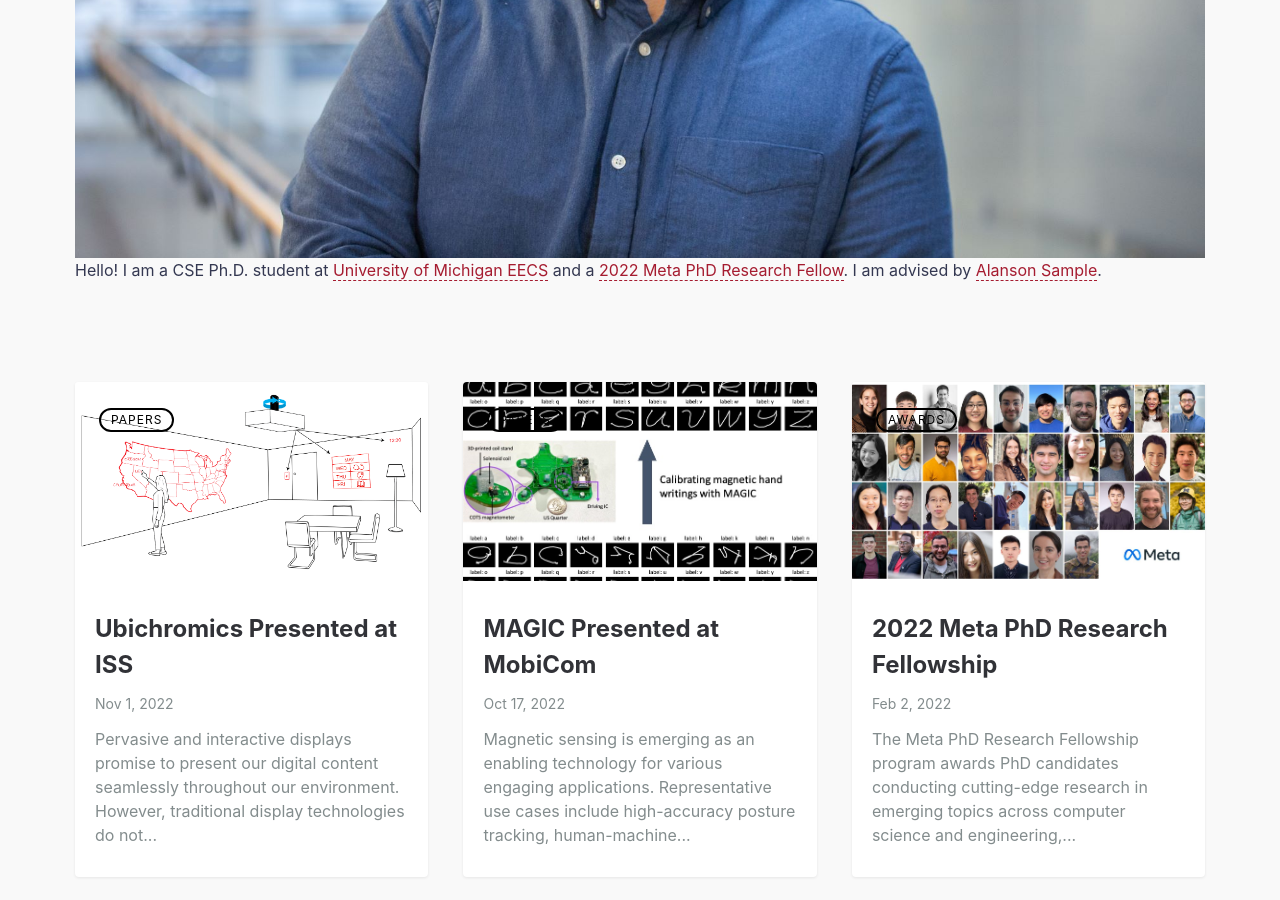
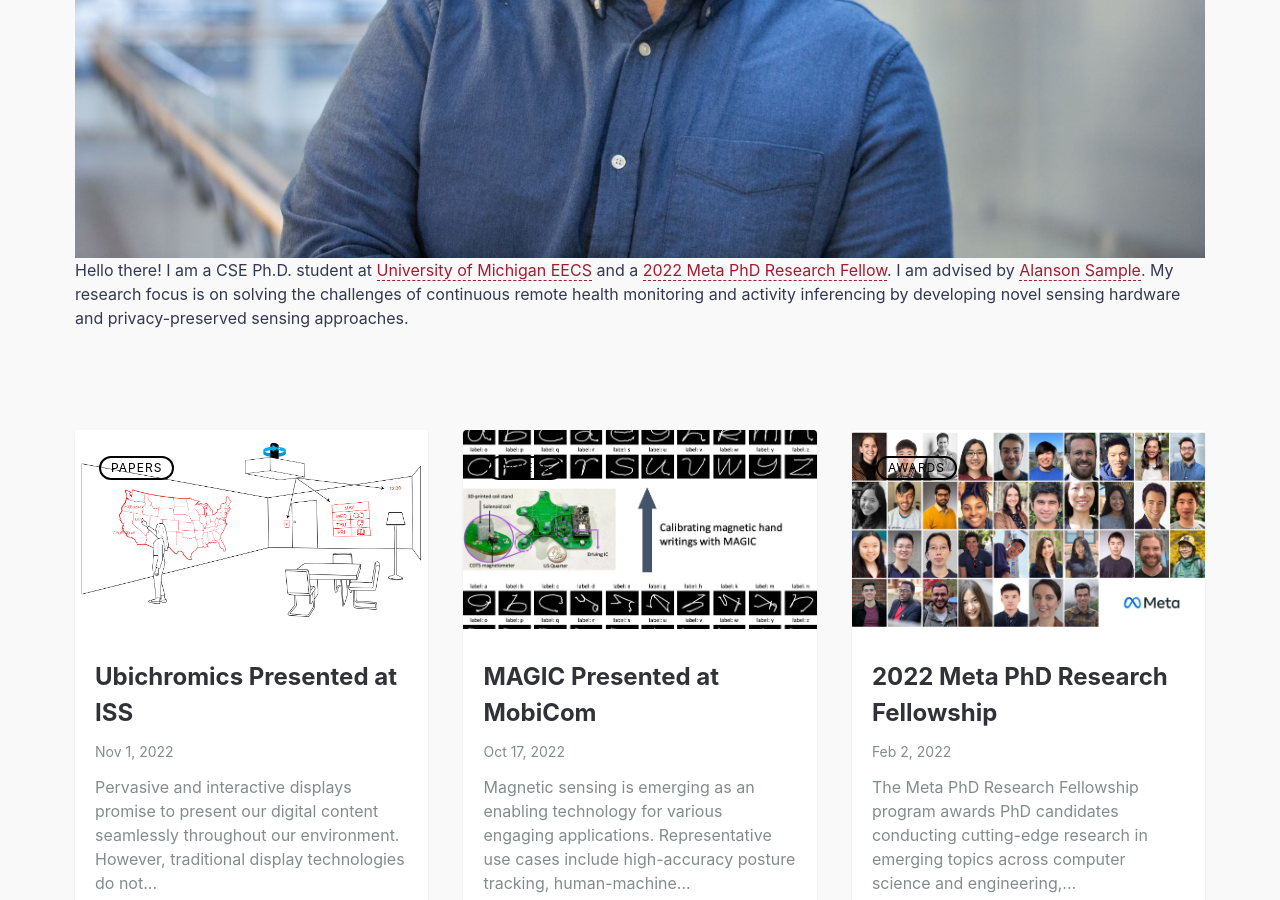
Before and after one commit to yashairavantchi/yashairavantchi.github.io, a Jekyll site: the page built from index.md, in a window 1280 px wide and 900 px high, scrolled down 835 px. Built offline with Jekyll 4.4.1, drawn with Linux system fonts in a browser that asks for light colours.

Commit message:
Update html

```diff
--- a/_layouts/default.html
+++ b/_layouts/default.html
@@ -36,14 +36,16 @@ layout: compress
     <main class="site__content">
       <section class="blog">
         <div class="container">
-          <div class="post-list" itemscope="" itemtype="http://schema.org/Blog" float:left>
-            <img src="/assets/pics/yasha.jpg" class="image" />
+          <div class="post-list" itemscope="" itemtype="http://schema.org/Blog" float:left width="400px">
+            <img src="/assets/pics/yasha.jpg" class="lazyload blur" />
             <p class="paragraph" float:right>
 
-              Hello!
+              Hello there!
 
               I am a CSE Ph.D. student at <a href="https://www.eecs.umich.edu/">University of Michigan EECS</a> and a <a href="https://research.facebook.com/blog/2022/2/announcing-the-recipients-of-the-2022-meta-phd-research-fellowship/">2022 Meta PhD Research Fellow</a>.
               I am advised by <a href="http://www.alansonsample.com/">Alanson Sample</a>.
+
+              My research focus is on solving the challenges of continuous remote health monitoring and activity inferencing by developing novel sensing hardware and privacy-preserved sensing approaches.
             </p>
 
           </div>
```
